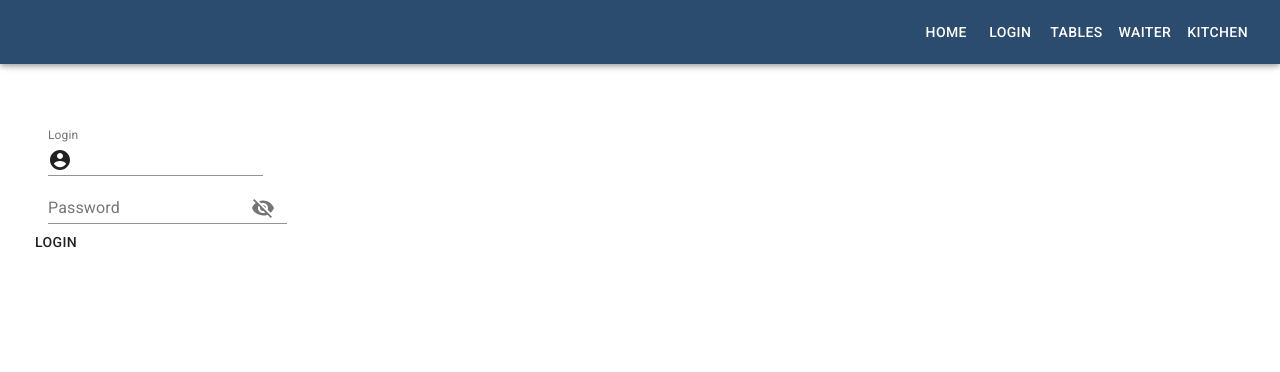
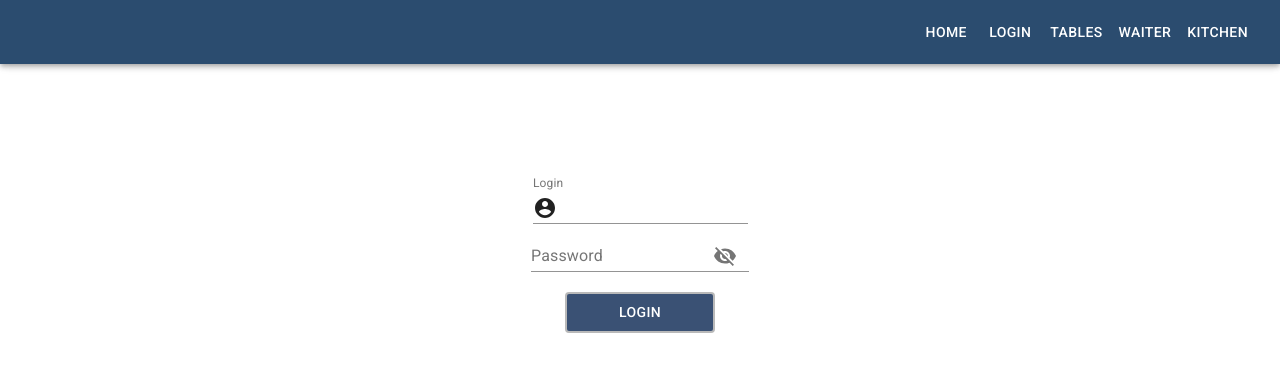
Before and after one commit to MarcinSkowronek27/pizzeria-portal, a React (Create React App) app: page /login in a window 1280 px wide. Shown: the top 372 px of the page. Built offline with nearby package versions, Linux system fonts and the light colour scheme.

Commit message:
DONE login view

```diff
--- a/src/components/views/Login/Login.js
+++ b/src/components/views/Login/Login.js
@@ -1,11 +1,10 @@
 import React from 'react';
-import styles from './Login.scss';
+import styles from './Login.module.scss';
 import Input from '@material-ui/core/Input';
 import InputLabel from '@material-ui/core/InputLabel';
 import InputAdornment from '@material-ui/core/InputAdornment';
 import FormControl from '@material-ui/core/FormControl';
 import AccountCircle from '@material-ui/icons/AccountCircle';
-import Toolbar from '@material-ui/core/Toolbar';
 import Container from '@material-ui/core/Container';
 import Button from '@material-ui/core/Button';
 import Visibility from '@material-ui/icons/Visibility';
@@ -35,9 +34,8 @@ const Login = () => {
 
   return (
     <div className={styles.component}>
-      <Container maxWidth='lg'>
-        <Toolbar />
-        <FormControl className={styles.margin}>
+      <Container maxWidth='lg' className={styles.container}>
+        <FormControl >
           <InputLabel htmlFor="input-with-icon-login">Login</InputLabel>
           <Input
             id="input-with-icon-adornment"
@@ -49,9 +47,9 @@ const Login = () => {
           />
         </FormControl>
       </Container>
-      <Container maxWidth='lg' >
-        <FormControl className={styles.login}>
-          <InputLabel  htmlFor="standard-adornment-password">Password</InputLabel>
+      <Container maxWidth='lg' className={styles.container}>
+        <FormControl >
+          <InputLabel htmlFor="standard-adornment-password">Password</InputLabel>
           <Input className={styles.login}
             id="standard-adornment-password"
             type={values.showPassword ? 'text' : 'password'}
@@ -71,7 +69,9 @@ const Login = () => {
           />
         </FormControl>
       </Container>
-      <Button className={styles.login}>Login</Button>
+      <Container className={styles.container} >
+        <Button className={styles.input}>Login</Button>
+      </Container>
     </div>
   );
 };
--- /dev/null
+++ b/src/components/views/Login/Login.module.scss
@@ -0,0 +1,33 @@
+@import "../../../styles/settings.scss";
+
+.component {
+  padding: $base-size;
+  width: 500px;
+  // border: solid 2px green;
+  margin: 100px auto;
+  align-items: center;
+}
+
+.container {
+  // border: solid 2px red;
+  width: 350px;
+  margin-left: auto;
+  margin-right: auto;
+  justify-content: center;
+  text-align: center;
+}
+
+.login {
+  width: 218px;
+}
+
+.input {
+  width: 150px;
+  margin: 20px auto;
+  border: solid 2px rgb(185, 185, 185);
+  background-color: rgb(58, 81, 116);
+  color: white;
+  &:hover {
+    color: black;
+  }
+}
--- a/src/components/views/Login/Login.scss
+++ /dev/null
@@ -1,15 +0,0 @@
-@import '../../../styles/settings.scss';
-
-.component {
-  padding: $base-size;
-  width: auto;
-}
-
-.margin {
-  margin: 80px;
-  border: solid 2px red;
-}
-
-.login {
-  border: solid 2px red;
-}
```
Also changed, not shown: 1 other file (tests, documents, lock files or other folders).
